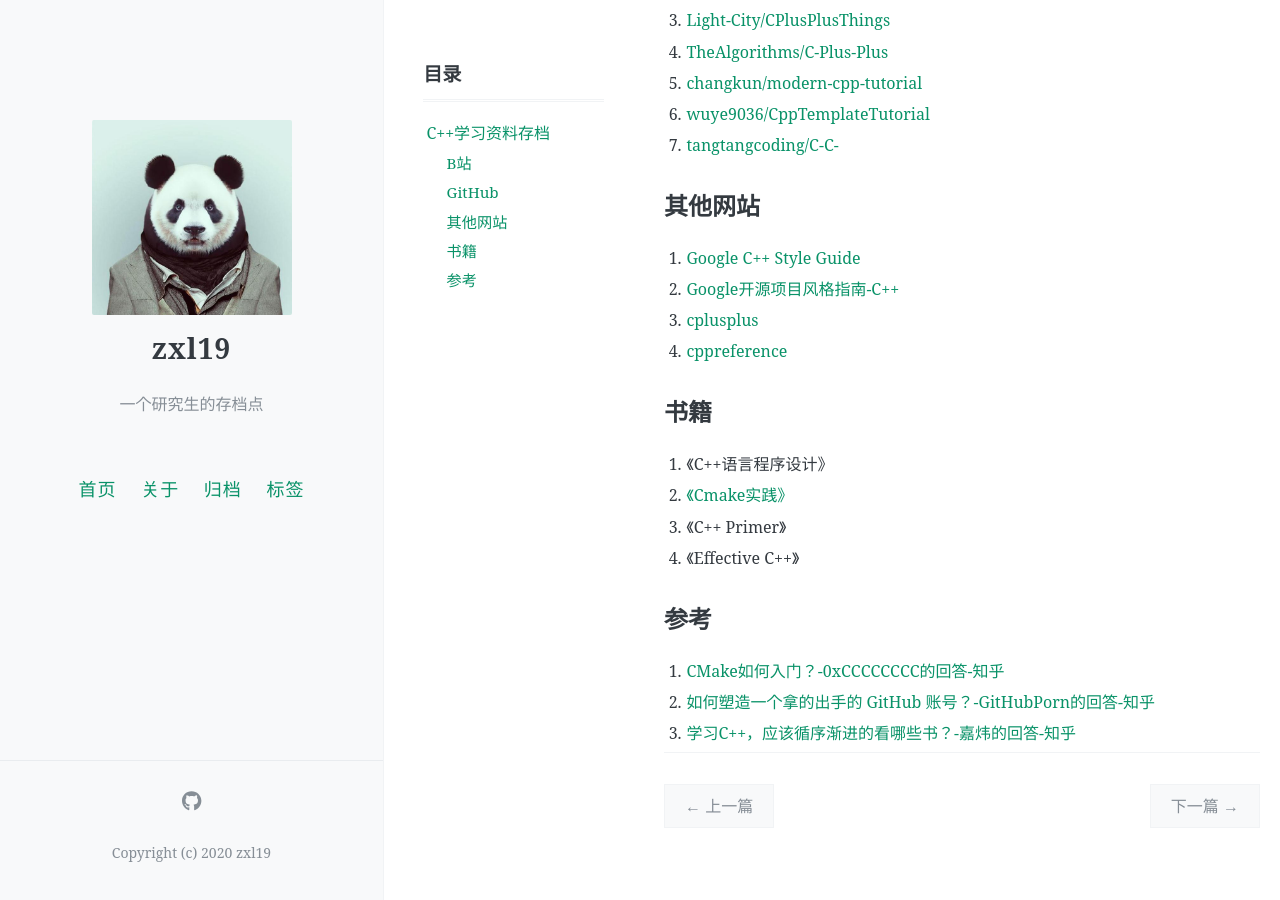
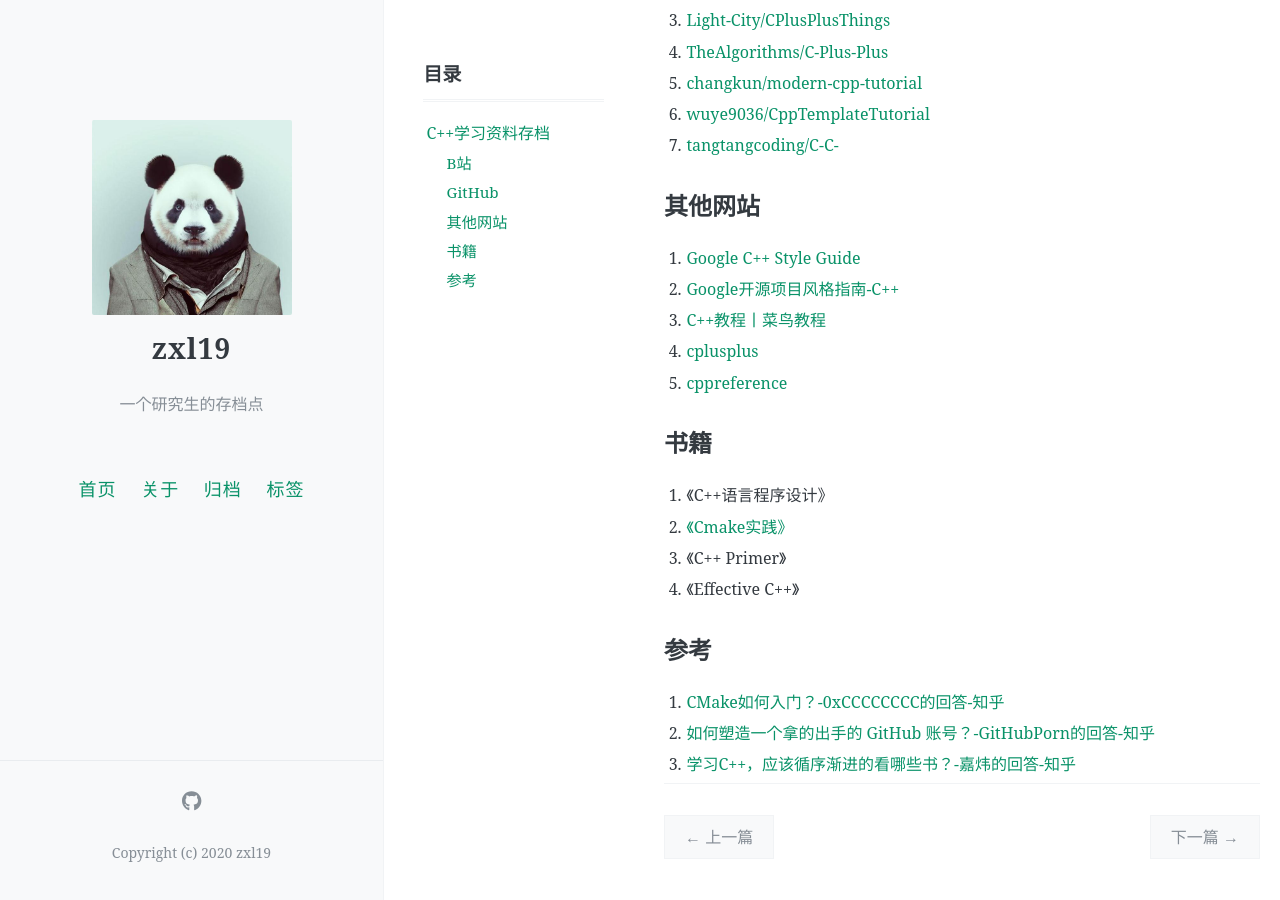
Before and after one commit to zxl19/zxl19.github.io, a Jekyll site: the page built from _posts/2021-05-22-cpp-material.md, in a window 1280 px wide and 900 px high, scrolled down 556 px. Built offline with Jekyll 4.4.1, drawn with Linux system fonts in a browser that asks for light colours; comment, search, counter and statistics services are not loaded; before the commit the page ends 1425 px from its top, so only the background shows below that.

Commit message:
Update 2021-05-22-cpp-material.md

```diff
--- a/_posts/2021-05-22-cpp-material.md
+++ b/_posts/2021-05-22-cpp-material.md
@@ -35,8 +35,9 @@ C++（包括CMake）学习资料存档。
 
 1. [Google C++ Style Guide](https://google.github.io/styleguide/cppguide.html)
 2. [Google开源项目风格指南-C++](https://zh-google-styleguide.readthedocs.io/en/latest/google-cpp-styleguide/contents/)
-3. [cplusplus](http://www.cplusplus.com/)
-4. [cppreference](https://en.cppreference.com/w/)
+3. [C++教程丨菜鸟教程](https://www.runoob.com/cplusplus/cpp-tutorial.html)
+4. [cplusplus](http://www.cplusplus.com/)
+5. [cppreference](https://en.cppreference.com/w/)
 
 ## 书籍
 
```
